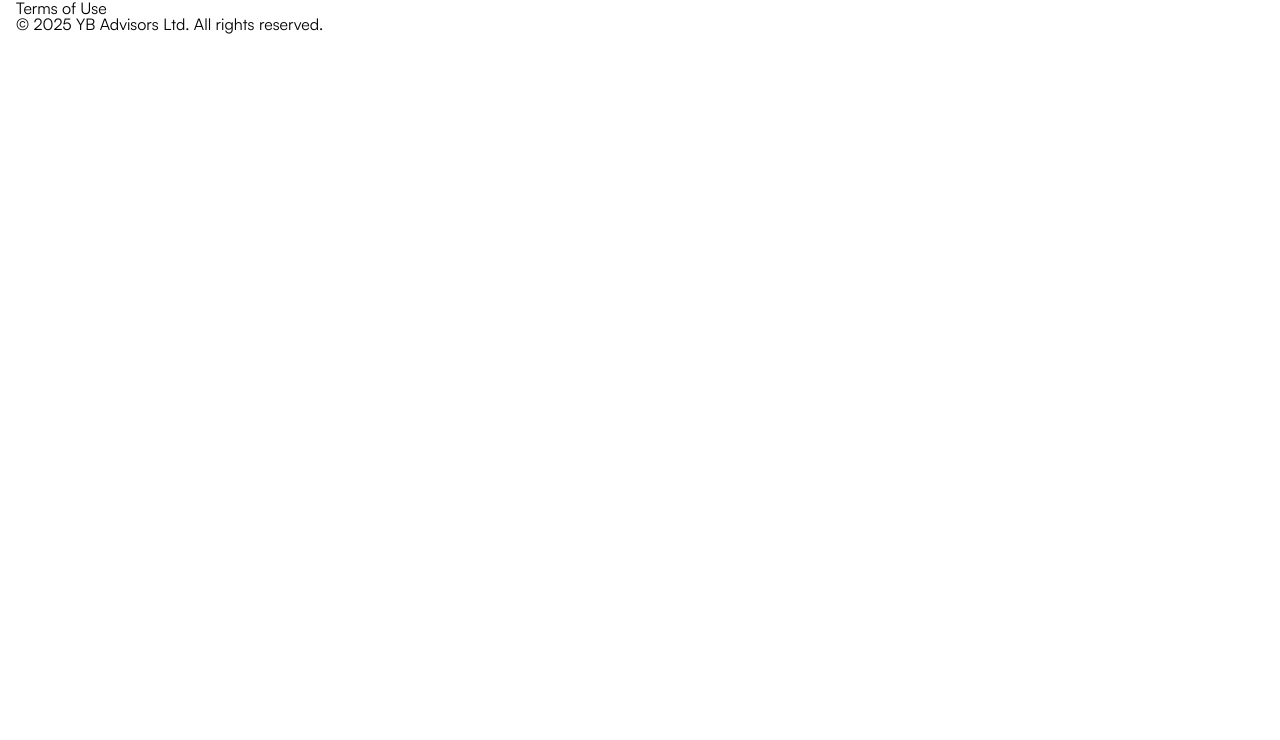
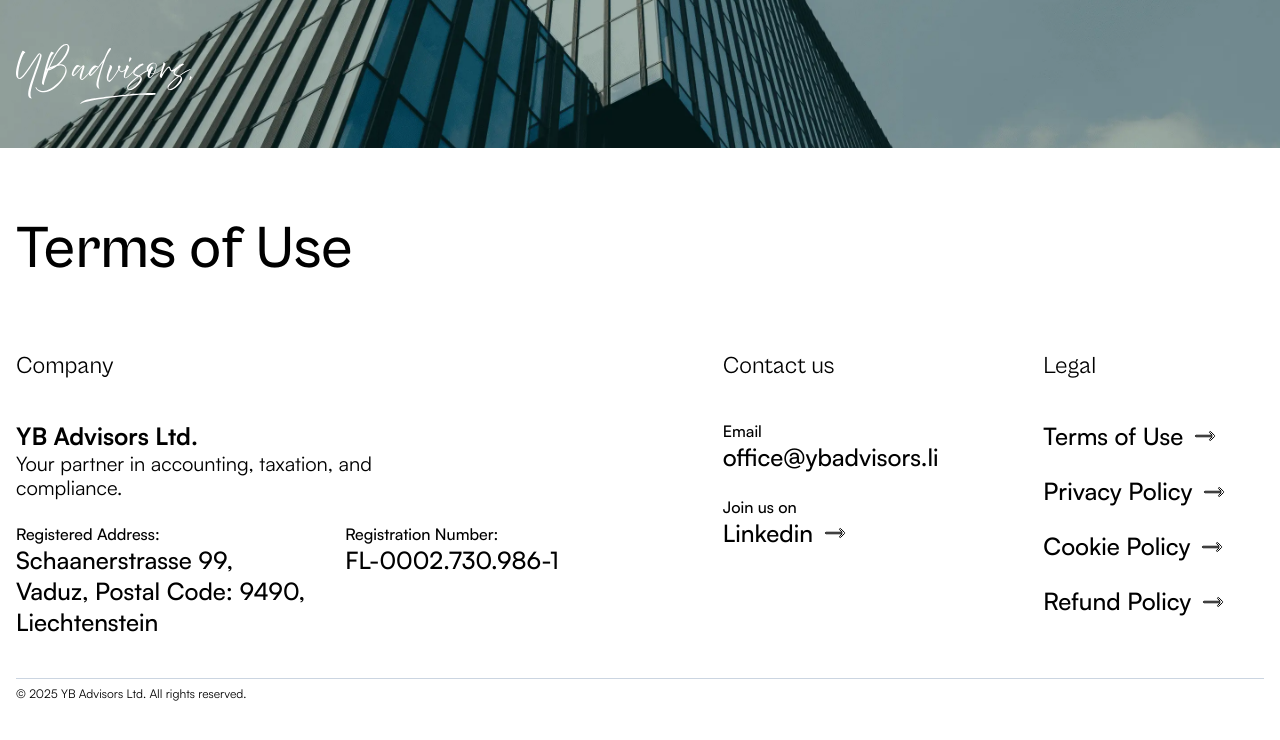
Before and after one commit to Hosting2Born2be/ybadvisors, a Next.js app: page /terms-of-use in a window 1280 px wide. Shown: the top 740 px of the page. Built offline with nearby package versions, Linux system fonts and the light colour scheme.

Commit message:
added footer

```diff
--- a/src/app/(policy)/Policy.module.scss
+++ b/src/app/(policy)/Policy.module.scss
@@ -1 +1,28 @@
 @use "@/styles/mixin.scss" as *;
+
+.policyHero {
+  display: flex;
+  height: rem(148);
+  align-items: center;
+  background-image: url("/images/hero.webp");
+  //background-attachment: fixed;
+  background-size: cover;
+  background-position: center;
+}
+
+.policy {
+  margin: rem(60) 0;
+  h1 {
+    width: 100%;
+    color: #000;
+    font-size: rem(60);
+    font-weight: 500;
+    line-height: 1.4;
+    text-align: left;
+    font-family: var(--font-cabinet);
+    margin-bottom: rem(10);
+    @media (max-width: rem(992)) {
+      font-size: rem(40);
+    }
+  }
+}
--- a/src/app/(policy)/cookie-policy/page.jsx
+++ b/src/app/(policy)/cookie-policy/page.jsx
@@ -38,11 +38,14 @@
     <>
       <section className={styles.policyHero}>
         <div className="_container">
-          <h1>{page.title}</h1>
+          <Link href={"/"}>
+            <img src="/images/logo.svg" alt="logo" />
+          </Link>
         </div>
       </section>
       <section className={styles.policy}>
         <div className="_container">
+          <h1>{page.title}</h1>
           <article
             dangerouslySetInnerHTML={{ __html: page.body }}
             className={styles.content}
--- a/src/app/(policy)/privacy-policy/page.jsx
+++ b/src/app/(policy)/privacy-policy/page.jsx
@@ -38,11 +38,14 @@
     <>
       <section className={styles.policyHero}>
         <div className="_container">
-          <h1>{page.title}</h1>
+          <Link href={"/"}>
+            <img src="/images/logo.svg" alt="logo" />
+          </Link>
         </div>
       </section>
       <section className={styles.policy}>
         <div className="_container">
+          <h1>{page.title}</h1>
           <article
             dangerouslySetInnerHTML={{ __html: page.body }}
             className={styles.content}
--- a/src/app/(policy)/refund-policy/page.jsx
+++ b/src/app/(policy)/refund-policy/page.jsx
@@ -38,11 +38,14 @@
     <>
       <section className={styles.policyHero}>
         <div className="_container">
-          <h1>{page.title}</h1>
+          <Link href={"/"}>
+            <img src="/images/logo.svg" alt="logo" />
+          </Link>
         </div>
       </section>
       <section className={styles.policy}>
         <div className="_container">
+        <h1>{page.title}</h1>
           <article
             dangerouslySetInnerHTML={{ __html: page.body }}
             className={styles.content}
--- a/src/app/(policy)/terms-of-use/page.jsx
+++ b/src/app/(policy)/terms-of-use/page.jsx
@@ -38,11 +38,14 @@
     <>
       <section className={styles.policyHero}>
         <div className="_container">
-          <h1>{page.title}</h1>
+          <Link href={"/"}>
+            <img src="/images/logo.svg" alt="logo" />
+          </Link>
         </div>
       </section>
       <section className={styles.policy}>
         <div className="_container">
+          <h1>{page.title}</h1>
           <article
             dangerouslySetInnerHTML={{ __html: page.body }}
             className={styles.content}
--- a/src/app/components/Footer/Footer.jsx
+++ b/src/app/components/Footer/Footer.jsx
@@ -1,11 +1,72 @@
 import React from "react";
+import styles from "./Footer.module.scss";
+import Link from "next/link";
+import ButtonArrow from "@/icons/ButtonArrow";
 
 const Footer = () => {
   const currentYear = new Date().getFullYear();
   return (
-    <section className="footer">
+    <section className={styles.footer}>
       <div className="_container">
-        <div className="copy">
+        <div className={styles.body}>
+          <div className={styles.col1}>
+            <h3>Company</h3>
+            <div className={styles.company}>
+              <h4>YB Advisors Ltd.</h4>
+              <p>
+                Your partner in accounting, taxation, and <br />
+                compliance.
+              </p>
+            </div>
+            <div className={styles.addresses}>
+              <div>
+                <span>Registered Address:</span>
+                <h4>
+                  Schaanerstrasse 99, <br />
+                  Vaduz, Postal Code: 9490, <br />
+                  Liechtenstein
+                </h4>
+              </div>
+              <div>
+                <span>Registration Number:</span>
+                <h4>FL-0002.730.986-1</h4>
+              </div>
+            </div>
+          </div>
+          <div className={styles.col2}>
+            <h3>Contact us</h3>
+            <div>
+              <span>Email</span>
+              <Link href="mailto:office@ybadvisors.li">
+                office@ybadvisors.li
+              </Link>
+            </div>
+            <div>
+              <span>Join us on</span>
+              <Link href="#">
+                Linkedin <ButtonArrow />
+              </Link>
+            </div>
+          </div>
+          <div className={styles.col3}>
+            <h3>Legal</h3>
+            <div className={styles.legal}>
+              <Link href="/terms-of-use">
+                Terms of Use <ButtonArrow />
+              </Link>
+              <Link href="/privacy-policy">
+                Privacy Policy <ButtonArrow />
+              </Link>
+              <Link href="/cookie-policy">
+                Cookie Policy <ButtonArrow />
+              </Link>
+              <Link href="/refund-policy">
+                Refund Policy <ButtonArrow />
+              </Link>
+            </div>
+          </div>
+        </div>
+        <div className={styles.copy}>
           © {currentYear} YB Advisors Ltd. All rights reserved.
         </div>
       </div>
--- /dev/null
+++ b/src/app/components/Footer/Footer.module.scss
@@ -0,0 +1,140 @@
+@use "@/styles/mixin.scss" as *;
+
+.footer {
+  .body {
+    display: flex;
+    gap: rem(100);
+    padding-bottom: rem(40);
+    @media (max-width: rem(992)) {
+      flex-direction: column;
+      gap: rem(40);
+    }
+    > div {
+      &.col1 {
+        width: 55%;
+        @media (max-width: rem(992)) {
+          width: 100%;
+        }
+      }
+      &.col2 {
+        width: 20%;
+        @media (max-width: rem(992)) {
+          width: 100%;
+        }
+        > div {
+          display: flex;
+          flex-direction: column;
+          margin-bottom: rem(24);
+          span {
+            color: #000000;
+            font-size: rem(16);
+            font-weight: 500;
+            line-height: 1.3;
+            text-align: left;
+            display: block;
+          }
+          a {
+            color: #000000;
+            font-size: rem(24);
+            font-weight: 500;
+            line-height: 1.3;
+            text-align: left;
+            display: flex;
+            align-items: center;
+            gap: rem(10);
+            svg {
+              path {
+                stroke: #000;
+              }
+            }
+          }
+        }
+      }
+      &.col3 {
+        width: 20%;
+        @media (max-width: rem(992)) {
+          width: 100%;
+        }
+        .legal {
+          display: flex;
+          flex-direction: column;
+          gap: rem(24);
+          a {
+            color: #000000;
+            font-size: rem(24);
+            font-weight: 500;
+            line-height: 1.3;
+            text-align: left;
+            display: flex;
+            align-items: center;
+            gap: rem(10);
+            svg {
+              path {
+                stroke: #000;
+              }
+            }
+          }
+        }
+      }
+      h3 {
+        color: #000000;
+        font-family: var(--font-cabinet);
+        font-size: rem(24);
+        font-weight: 400;
+        line-height: 1.2;
+        text-align: left;
+        margin-bottom: rem(40);
+      }
+      .company {
+        margin-bottom: rem(24);
+        h4 {
+          color: #000000;
+          font-size: rem(24);
+          font-weight: 700;
+          line-height: 1.3;
+          text-align: left;
+        }
+        p {
+          color: #000000;
+          font-size: rem(20);
+          font-weight: 400;
+          line-height: 1.2;
+          text-align: left;
+        }
+      }
+      .addresses {
+        display: flex;
+        gap: rem(40);
+        @media (max-width: rem(992)) {
+          flex-direction: column;
+        }
+        > div {
+          span {
+            color: #000000;
+            font-size: rem(16);
+            font-weight: 500;
+            line-height: 1.3;
+            text-align: left;
+            display: block;
+          }
+          h4 {
+            color: #000000;
+            font-size: rem(24);
+            font-weight: 500;
+            line-height: 1.3;
+            text-align: left;
+          }
+        }
+      }
+    }
+  }
+  .copy {
+    border-top: 1px solid #cbd5e1;
+    padding: rem(8) 0 rem(16) 0;
+    color: #000000;
+    font-size: rem(12);
+    font-weight: 400;
+    line-height: 1.2;
+    text-align: left;
+  }
+}
```
